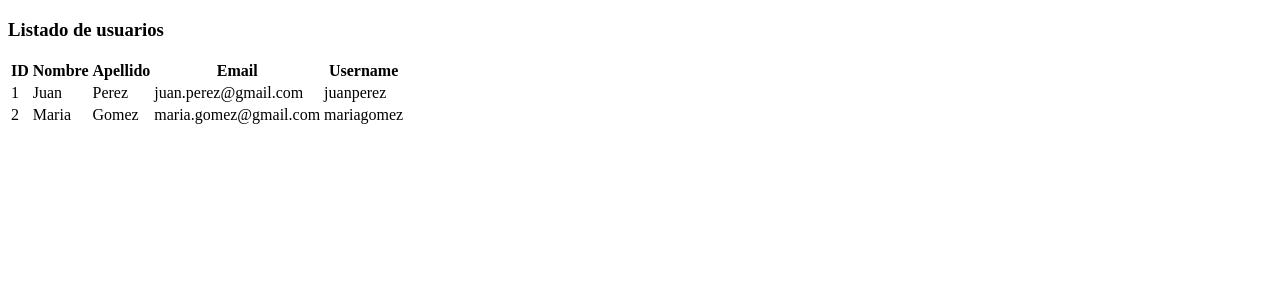
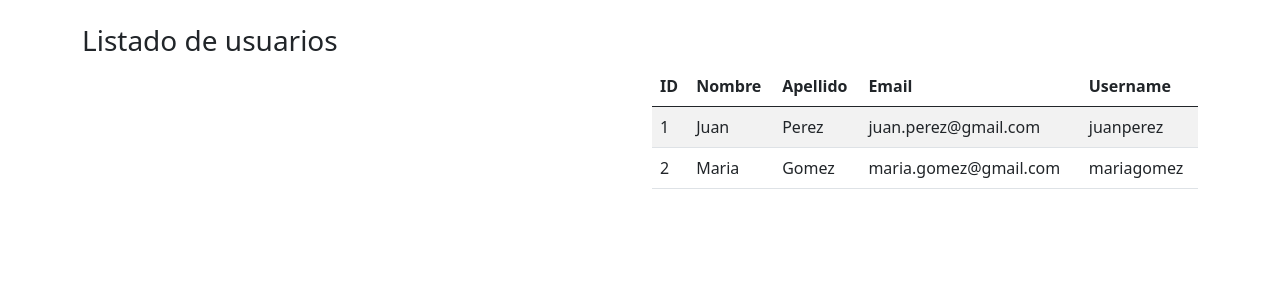
Before and after one commit to brahiant/angular_user_app, an Angular app: page / in a window 1280 px wide. Shown: the top 300 px of the page. Built offline with nearby package versions, Linux system fonts and the light colour scheme.

Commit message:
Actualiza el componente UserApp para incluir un formulario y una estructura de diseño con Bootstrap, además de agregar el enlace a Bootstrap en index.html y mejorar las instrucciones en README.md.

```diff
--- a/src/app/components/user-app.component.html
+++ b/src/app/components/user-app.component.html
@@ -1,30 +1,14 @@
-<h3>{{ title }}</h3>
-
-@if(users.length === 0) {
-   <div class="alert alert-info">
-    No hay usuarios
-   </div>
-}@else {
-    <table>
-        <thead>
-            <tr>
-                <th>ID</th>
-                <th>Nombre</th>
-                <th>Apellido</th>
-                <th>Email</th>
-                <th>Username</th>
-            </tr>
-        </thead>
-        <tbody>
-            @for(user of users; track user.id) {
-                <tr>
-                    <td>{{ user.id }}</td>
-                    <td>{{ user.name }}</td>
-                    <td>{{ user.lastName }}</td>
-                    <td>{{ user.email }}</td>
-                    <td>{{ user.username }}</td>
-                </tr>
-            }
-        </tbody>
-    </table>
-}
+<div class="container my-4">
+    <h3>{{ title }}</h3>
+    <div class="row">
+        <div class="col">
+            <form>
+                <div class="form-group">
+                </div>
+            </form>
+        </div>
+        <div class="col">
+            <app-user [users]="users"></app-user>
+        </div>
+    </div>
+</div>
--- a/src/app/components/user-app.component.ts
+++ b/src/app/components/user-app.component.ts
@@ -1,11 +1,12 @@
 import { Component, OnInit } from '@angular/core';
 import { user } from '../models/user';
 import { UserService } from '../services/user.service';
+import { UserComponent } from './user/user.component';
 
 @Component({
   selector: 'app-user-app',
   standalone: true,
-  imports: [],
+  imports: [UserComponent],
   templateUrl: './user-app.component.html'
 })
 export class UserAppComponent implements OnInit{
--- /dev/null
+++ b/src/app/components/user/user.component.html
@@ -0,0 +1,28 @@
+@if(users.length === 0) {
+    <div class="alert alert-info">
+     No hay usuarios
+    </div>
+ }@else {
+     <table class="table table-hover table-striped">
+         <thead>
+             <tr>
+                 <th>ID</th>
+                 <th>Nombre</th>
+                 <th>Apellido</th>
+                 <th>Email</th>
+                 <th>Username</th>
+             </tr>
+         </thead>
+         <tbody>
+             @for(user of users; track user.id) {
+                 <tr>
+                     <td>{{ user.id }}</td>
+                     <td>{{ user.name }}</td>
+                     <td>{{ user.lastName }}</td>
+                     <td>{{ user.email }}</td>
+                     <td>{{ user.username }}</td>
+                 </tr>
+             }
+         </tbody>
+     </table>
+ }
--- a/src/index.html
+++ b/src/index.html
@@ -6,6 +6,7 @@
   <base href="/">
   <meta name="viewport" content="width=device-width, initial-scale=1">
   <link rel="icon" type="image/x-icon" href="favicon.ico">
+  <link href="https://cdn.jsdelivr.net/npm/bootstrap@5.0.2/dist/css/bootstrap.min.css" rel="stylesheet" integrity="sha384-EVSTQN3/azprG1Anm3QDgpJLIm9Nao0Yz1ztcQTwFspd3yD65VohhpuuCOmLASjC" crossorigin="anonymous">
 </head>
 <body>
   <app-root></app-root>
```
Also changed, not shown: src/app/components/user/user.component.ts (added, +12 -0 lines), 1 other file (tests, documents, lock files or other folders).
